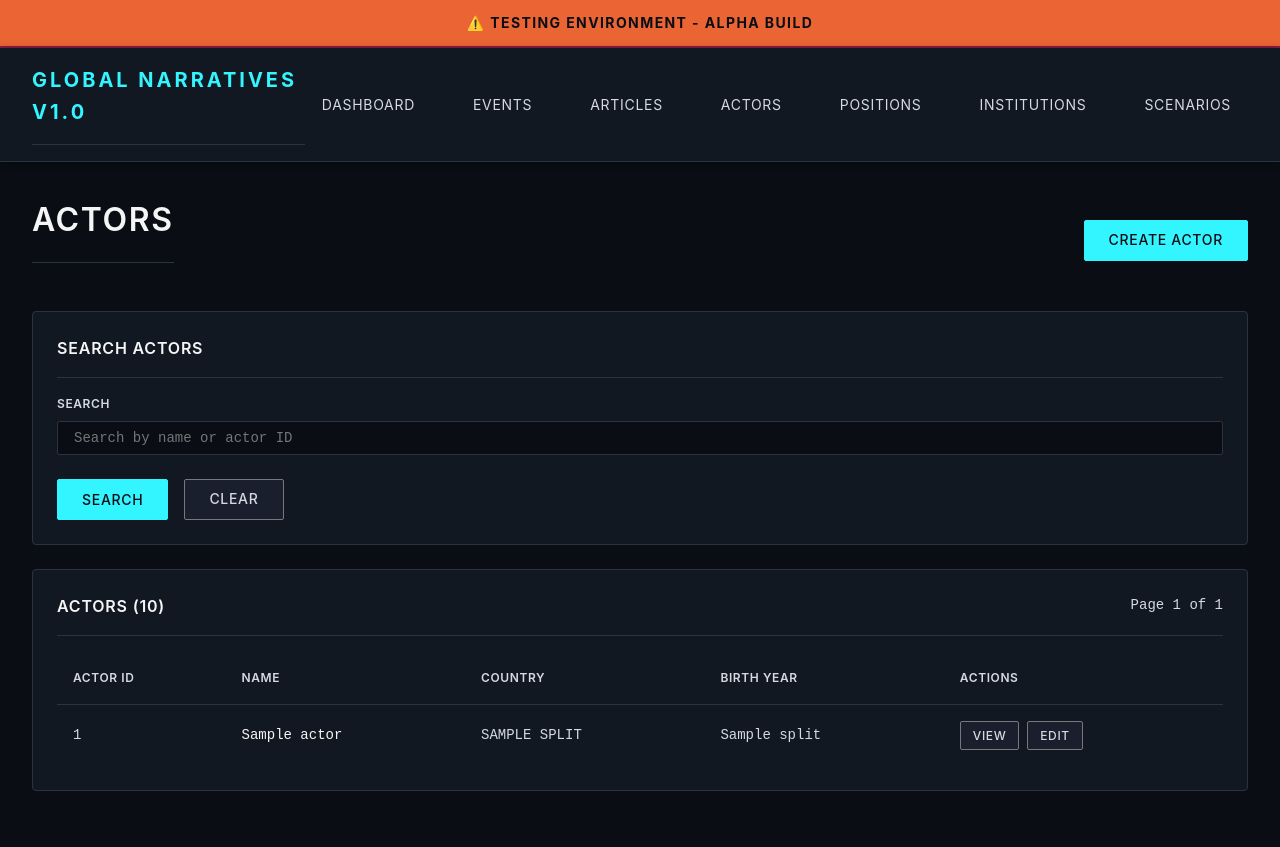
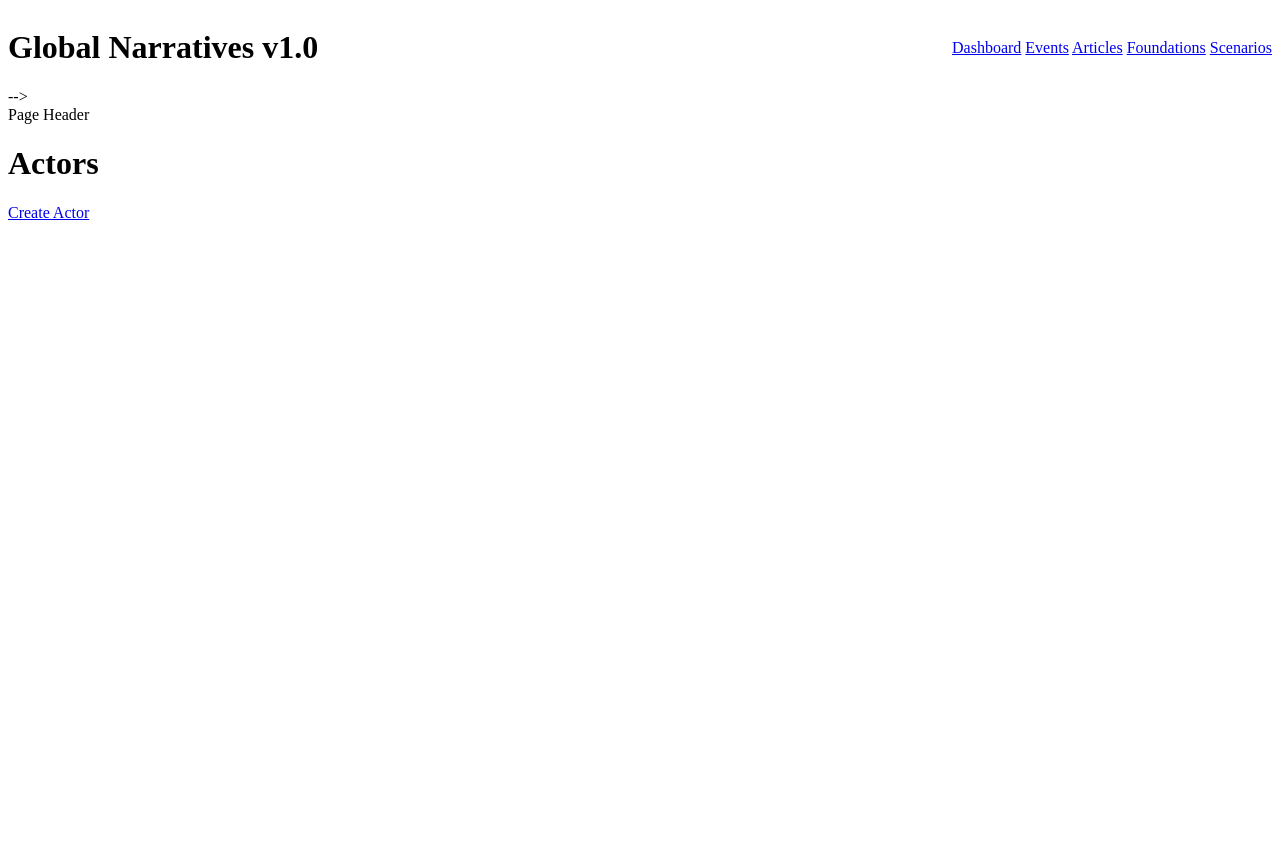
Before and after one commit to globalnarratives/event_engine_v1.0, a Flask app: template app/templates/actors/index.html in a window 1280 px wide. After the commit the page ends 220 px from the top, so only its background shows below. Run offline with Flask 3, Linux system fonts and the light colour scheme; the template is opened without the code that fills it: most values are stand-ins (such as "Sample title", 1, 10 or a date in 2020).

Commit message:
Housekeeping

```diff
--- a/app/templates/actors/index.html
+++ b/app/templates/actors/index.html
@@ -1,17 +1,17 @@
-{% extends "base.html" %}
+<!-- {% extends "base.html" %}
 
 {% block title %}Actors - Global Narratives{% endblock %}
 
-{% block content %}
+<!-- {% block content %} -->
 <div class="container">
-    <!-- Page Header -->
+    Page Header
     <div class="flex items-center justify-between mb-lg">
         <h1>Actors</h1>
         <a href="{{ url_for('actors.create') }}" class="btn btn-primary">Create Actor</a>
     </div>
 
     <!-- Search Card -->
-    <div class="card mb-lg">
+    <!-- <div class="card mb-lg">
         <div class="card-header">
             <h3 class="card-title">Search Actors</h3>
         </div>
@@ -27,10 +27,10 @@
                 </div>
             </form>
         </div>
-    </div>
+    </div> -->
 
     <!-- Actors Table -->
-    <div class="card">
+    <!-- <div class="card">
         <div class="card-header">
             <h3 class="card-title">Actors ({{ actors.total }})</h3>
             <span class="text-secondary">Page {{ actors.page }} of {{ actors.pages }}</span>
@@ -67,10 +67,10 @@
                         </tr>
                         {% endfor %}
                     </tbody>
-                </table>
+                </table> -->
 
                 <!-- Pagination -->
-                {% if actors.pages > 1 %}
+                <!-- {% if actors.pages > 1 %}
                 <div class="flex items-center justify-between mt-lg border-top" style="padding-top: var(--space-md);">
                     <div class="text-secondary">
                         Showing {{ ((actors.page - 1) * actors.per_page) + 1 }} to {{ min(actors.page * actors.per_page, actors.total) }} of {{ actors.total }}
@@ -91,4 +91,4 @@
         </div>
     </div>
 </div>
-{% endblock %}
+{% endblock %} --> -->
--- a/app/templates/base.html
+++ b/app/templates/base.html
@@ -18,9 +18,7 @@
                     <a href="{{ url_for('dashboard.home') }}" class="nav-link {% if request.endpoint == 'dashboard.home' %}active{% endif %}">Dashboard</a>
                     <a href="{{ url_for('events.index') }}" class="nav-link {% if request.endpoint and 'events' in request.endpoint %}active{% endif %}">Events</a>
                     <a href="{{ url_for('articles.dashboard') }}" class="nav-link {% if request.endpoint and 'articles' in request.endpoint %}active{% endif %}">Articles</a>
-                    <a href="{{ url_for('actors.index') }}" class="nav-link {% if request.endpoint and 'actors' in request.endpoint %}active{% endif %}">Actors</a>
-                    <a href="{{ url_for('positions.index') }}" class="nav-link {% if request.endpoint and 'positions' in request.endpoint %}active{% endif %}">Positions</a>
-                    <a href="{{ url_for('institutions.index') }}" class="nav-link {% if request.endpoint and 'institutions' in request.endpoint %}active{% endif %}">Institutions</a>
+                    <a href="{{ url_for('foundations.index') }}" class="nav-link {% if request.endpoint and 'foundations' in request.endpoint %}active{% endif %}"> Foundations</a>
                     <a href="{{ url_for('scenarios.index') }}" class="nav-link">Scenarios</a>
                 </nav>
                 {% if current_user.is_authenticated %}
```
Also changed, not shown: app/templates/institutions/index.html (+6 -6 lines), app/templates/positions/index.html (+6 -6 lines).
